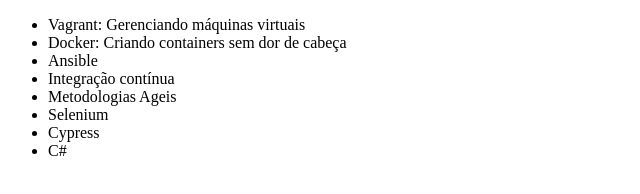
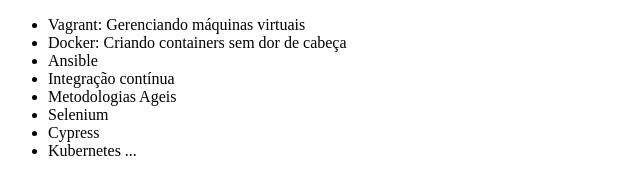
Before and after one commit to RastelliBru/Git-e-Github, a plain HTML site: page index.html in a window 1280 px wide. Shown: the full height of the page, 0-640 px from the left. Drawn offline with Linux system fonts and the light colour scheme.

Commit message:
alteração do nome do curso

```diff
--- a/index.html
+++ b/index.html
@@ -13,7 +13,7 @@
         <li>Metodologias Ageis</li>
         <li>Selenium</li>
         <li>Cypress</li>
-        <li>C#</li>
+        <li>Kubernetes ...</li>
     </ul>
 </body>
 </html>
```
